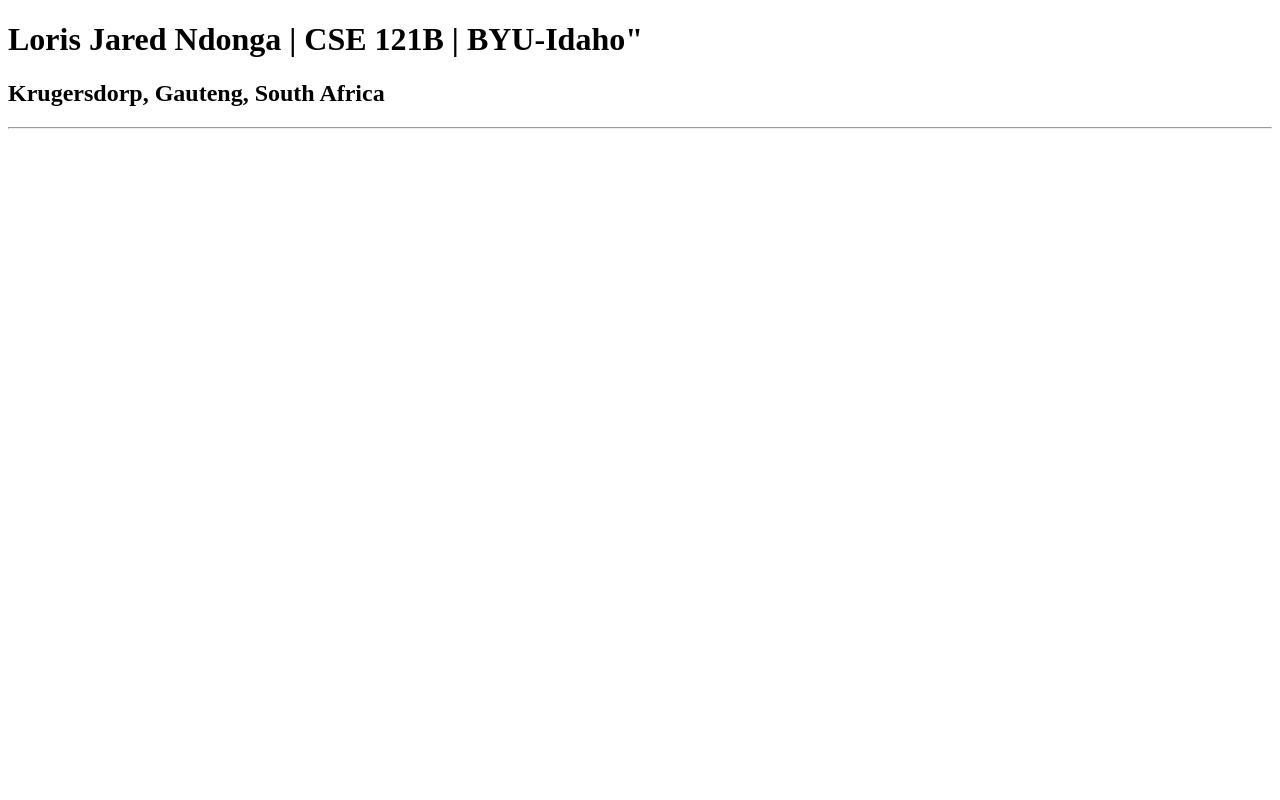
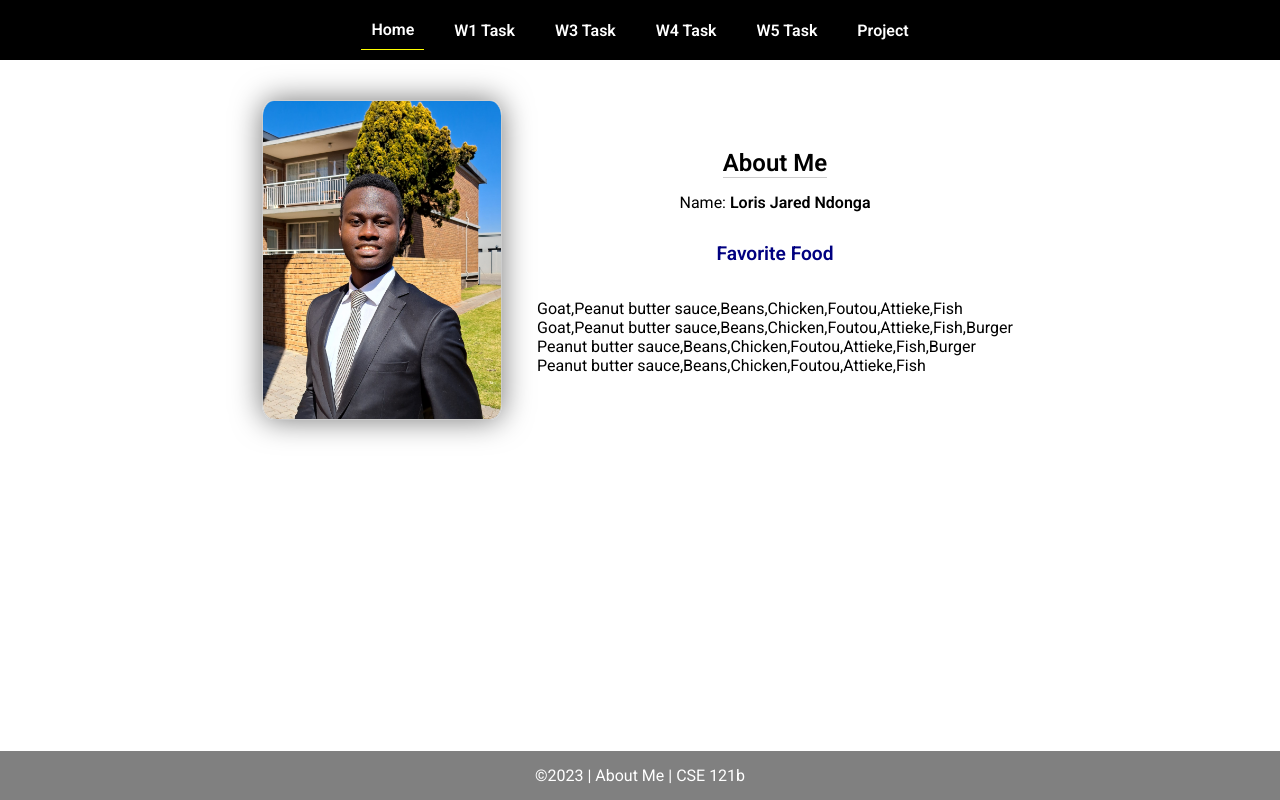
Before and after one commit to ndongaloris/cse121b, a plain HTML site: page index.html in a window 1280 px wide. Drawn offline with Linux system fonts and the light colour scheme.

Commit message:
About me

```diff
--- a/index.html
+++ b/index.html
@@ -1,13 +1,45 @@
 <!DOCTYPE html>
 <html lang="en">
+
 <head>
-    <meta charset="UTF-8">
-    <meta name="viewport" content="width=device-width, initial-scale=1.0">
-    <title>Loris Jared Ndonga | CSE 121B | BYU-Idaho</title>
+  <meta charset="UTF-8">
+  <meta name="viewport" content="width=device-width, initial-scale=1.0">
+  <title>About Me | CSE 121b | W02: Programming Tasks</title>
+  <link rel="preconnect" href="https://fonts.googleapis.com">
+  <link rel="preconnect" href="https://fonts.gstatic.com" crossorigin>
+  <link href="https://fonts.googleapis.com/css2?family=Roboto:wght@400;600&display=swap"
+    rel="stylesheet">
+  <link rel="stylesheet" href="styles/main.css">
 </head>
+
 <body>
-    <h1>Loris Jared Ndonga | CSE 121B | BYU-Idaho"</h1>
-    <h2>Krugersdorp, Gauteng, South Africa</h2>
-    <hr>
+  <nav>
+    <ul id="menu">
+      <li><a id="toggleMenu">&equiv;</a></li>
+      <li><a href="index.html" class="active">Home</a></li>
+      <li><a href="w01-task.html">W1 Task</a></li>
+      <li><a href="w03-task.html">W3 Task</a></li>
+      <li><a href="w04-task.html">W4 Task</a></li>
+      <li><a href="w05-task.html">W5 Task</a></li>
+      <li><a href="project.html">Project</a></li>
+    </ul>
+  </nav>
+  <main id="home">
+    <picture>
+      <img src="images/placeholder.png" alt="Placeholder Image">
+    </picture>
+    <section>
+      <h1>About Me</h1>
+      <div class="info">Name: <span id="name"></span></div>
+      <h2>Favorite Food</h2>
+      <div class="block" id="food"></div>
+    </section>
+  </main>
+  <footer>
+    &copy;<span id="year"></span> | About Me | CSE 121b
+  </footer>
+  <script src="scripts/main.js"></script>
+  <script src="scripts/w02-task.js"></script>
 </body>
+
 </html>
--- /dev/null
+++ b/scripts/main.js
@@ -0,0 +1,9 @@
+// copyright year
+document.querySelector('#year').textContent = new Date().getFullYear();
+
+// toggle menu in small view
+const toggleMenu = () => {
+    document.querySelector('#menu').classList.toggle('open');
+}
+
+document.querySelector('#toggleMenu').addEventListener('click', toggleMenu);
--- /dev/null
+++ b/scripts/w02-task.js
@@ -0,0 +1,32 @@
+/* W02-Task - Profile Home Page */
+
+/* Step 1 - Setup type tasks - no code required */
+
+/* Step 2 - Variables */
+const fullName = "Loris Jared Ndonga";
+let currentYear = new Date().getFullYear();
+let profilePicture = "images/My_photo.jpg";
+
+/* Step 3 - Element Variables */
+const nameElement = document.getElementById("name");
+const foodELement = document.getElementById("food");
+let yearElement = document.querySelector("#year");
+const imageElement = document.getElementsByTagName("img")[0];
+
+/* Step 4 - Adding Content */
+nameElement.innerHTML = `<strong>${fullName}</strong>`;
+yearElement.textContent = currentYear;
+imageElement.setAttribute("src", profilePicture);
+imageElement.setAttribute("alt", `Profile image of ${fullName}`);
+
+/* Step 5 - Array */
+let favoriteFood = ["Goat","Peanut butter sauce", "Beans", "Chicken", "Foutou", "Attieke", "Fish"];
+
+foodELement.innerHTML += `<br>${favoriteFood}`;
+let missingFood = "Burger";
+favoriteFood.push(missingFood);
+foodELement.innerHTML += `<br>${favoriteFood}`;
+favoriteFood.shift();
+foodELement.innerHTML += `<br>${favoriteFood}`;
+favoriteFood.pop();
+foodELement.innerHTML += `<br>${favoriteFood}`;
--- /dev/null
+++ b/styles/main.css
@@ -0,0 +1,157 @@
+/* Universal Selector */
+* {
+    margin: 0;
+    padding: 0;
+    box-sizing: border-box;
+}
+
+/* HTML Selectors */
+body {
+    font-family: 'Roboto', Helvetica, sans-serif;
+}
+
+nav {
+    background-color: black;
+    width: 100%;
+    position: fixed;
+    top: 0;
+}
+
+nav ul {
+    display: flex;
+    flex-direction: column;
+    align-items: center;
+    max-width: fit-content;
+    margin: 0 auto;
+}
+
+nav ul li {
+    flex: 1 1 auto;
+}
+
+nav ul li:first-child {
+    display: block;
+    font-size: 2rem;
+}
+
+nav ul li:first-child a {
+    padding: 1px 10px;
+}
+
+nav ul li {
+    display: none;
+    list-style: none;
+    margin: 10px;
+}
+
+nav ul li a {
+    display: block;
+    padding: 10px;
+    text-decoration: none;
+    font-weight: 600;
+    color: white;
+    text-align: center;
+}
+
+nav ul li a:hover {
+    background-color: #efefef;
+    color: black;
+}
+
+h1, h2 {
+    text-align: center;
+    margin-bottom: 15px;
+
+}
+
+h1 {
+border-bottom: 1px solid #ccc;
+}
+
+h2 {
+    font-size: 1.2rem;
+    color: navy;
+    text-align: center;
+    margin-top: 30px;
+}
+
+main {
+    margin-top: 125px;
+    display: grid;
+    grid-template-columns: 1fr;
+    grid-gap: 20px;
+    align-items: center;
+    justify-content: center;
+}
+
+picture {
+    margin: 0 auto;
+}
+
+picture img {
+    width: 240px;
+    height: auto;
+    border-radius: 5%;
+    border: 1px solid #ccc;
+    box-shadow: 0 0 30px #777;
+}
+
+section {
+    display: flex;
+    flex-direction: column;
+    align-items: center;
+    margin: 10px
+}
+
+label {
+    margin: 15px 0;
+}
+
+footer {
+    background-color: gray;
+    color: white;
+    padding: 15px;
+    text-align: center;
+    width: 100%;
+    position: fixed;
+    bottom: 0;
+}
+
+/* Class Selectors */
+.active {
+    border-bottom: 1px solid yellow;
+}
+
+.open li {
+    display: block;
+}
+
+.block {
+    display: block;
+}
+
+/* ID Selectors */
+
+/* Media Queries */
+@media only screen and (min-width: 32.5em) {
+    nav ul {
+        flex-direction: row;
+    }
+
+    nav ul li:first-child {
+        display: none;
+    }
+
+    nav ul li {
+        display: block;
+    }
+
+    main {
+        margin: 100px auto 20px;
+        grid-template-columns: 250px 1fr;
+        max-width: -moz-fit-content;
+        max-width: fit-content;
+
+    }
+
+}
```
Also changed, not shown: index-old.html (added, +13 -0 lines), images/My_photo.jpg (added), images/placeholder.png (added).
